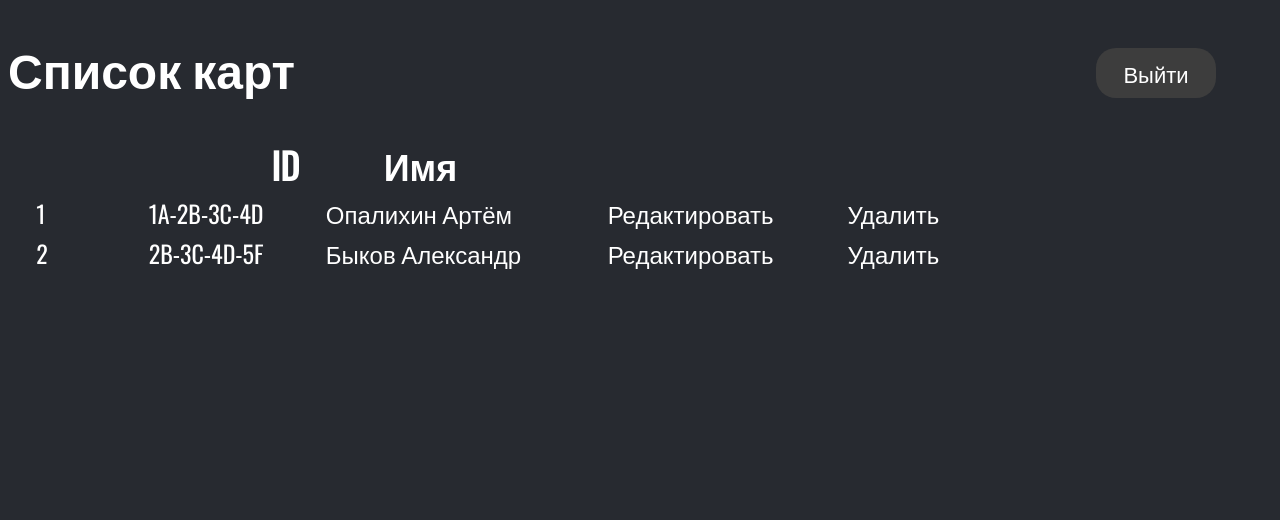
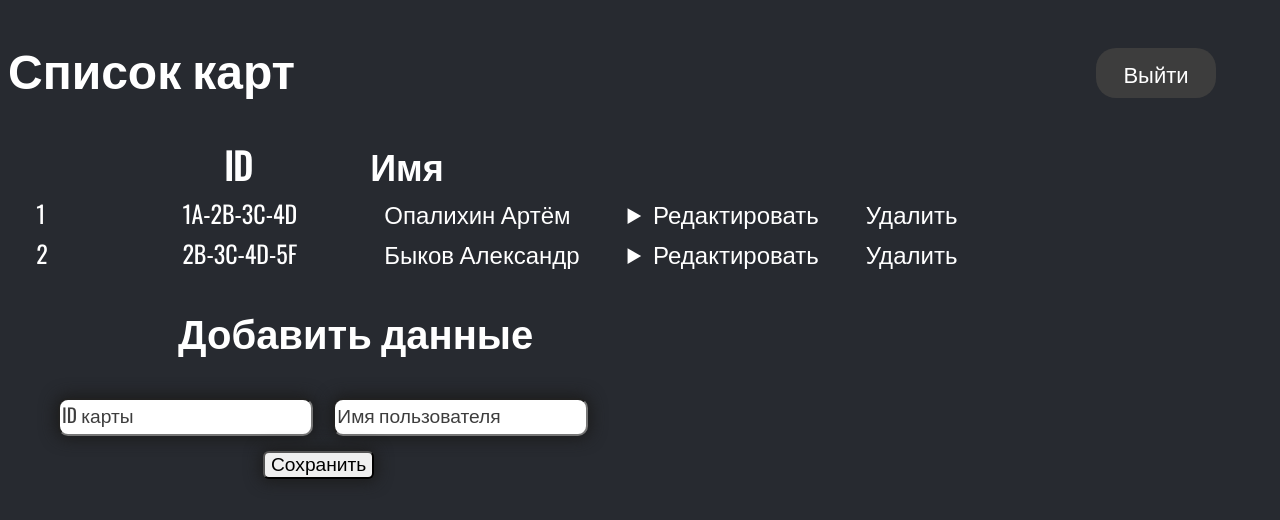
Before and after one commit to JustAdustie/FlaskPrikol, a Flask app: page /admin in a window 1280 px wide. Shown: the top 520 px of the page. Run offline with Flask 2, Linux system fonts and the light colour scheme; a user stored in the database is signed in; data comes from the database, SQL or seed files in the repository; both versions use the stored data as it was after the commit.

Commit message:
edit add and delete card info

```diff
--- a/FlaskDBandSite/main.py
+++ b/FlaskDBandSite/main.py
@@ -14,12 +14,15 @@ def admin():
     tmp = 0
     return render_template('admin.html', allcards=allcards, tmp=tmp)
 
+
 @main.route('/guard')
 @login_required
 def guard():
     return render_template('guard.html')
 
+
 @main.route("/admin/<int:id>/del")
+@login_required
 def delete(id):
     card = Card.query.get(id)
 
@@ -31,6 +34,41 @@ def delete(id):
         pass
 
 
+@main.route("/admin/<int:id>/edit", methods=['POST', 'GET'])
+@login_required
+def editfunc(id):
+    if request.method == "POST":
+        new_name = request.form['nameinput']
+        new_card = request.form['cardinput']
+        old_card = Card.query.get(id)
+        editCard = Card(id=id, name=new_name, card=new_card)
+        try:
+            print(new_name, new_card)
+            db.session.delete(old_card)
+            db.session.add(editCard)
+            db.session.commit()
+            return redirect(url_for('main.admin'))
+        except:
+            pass
+    else:
+        return redirect(url_for('main.admin'))
+
+
+@main.route("/admin/card_create", methods=['POST', 'GET'])
+@login_required
+def cardcreate():
+    if request.method == "POST":
+        card = request.form['card_add']
+        name = request.form['name_add']
+        try:
+            new_card = Card(card=card,name=name)
+            db.session.add(new_card)
+            db.session.commit()
+            return redirect(url_for('main.admin'))
+        except:
+            pass
+
+
 app = create_app()
 if __name__ == '__main__':
     db.create_all(app=create_app())
--- a/FlaskDBandSite/static/css/main.css
+++ b/FlaskDBandSite/static/css/main.css
@@ -46,8 +46,8 @@ body{
 .authTable_title {
     color: white;
     font-size: 150%;
-    padding-left: 25%;
-    padding-right: 50px;
+    padding-left: 20%;
+    padding-right: 90px;
 }
 
 table {
@@ -55,10 +55,6 @@ table {
     color: white;
     font-size: 150%;
     margin-left: 2%;
-}
-
-.authTable_content {
-
 }
 
 .authTable_link {
@@ -112,3 +108,28 @@ table {
     right: 5%;
     top: 6%;
 }
+.card_createTitle {
+    color: white;
+    font-size: 250%;
+    margin-left: 170px;
+}
+.cardid_input_field {
+    min-width: 25%;
+    min-height: 40%;
+    box-shadow:0 0 15px 3px rgba(28,28,28);
+    border-radius: 10px;
+    font-size: 120%;
+    margin-top: 10px;
+    margin-right: 2%;
+}
+.cardid_create {
+    display: flex;
+    margin-left: 50px;
+}
+.cardid_submit {
+    box-shadow:0 0 15px 3px rgba(28,28,28);
+    border-radius: 6px;
+    margin-top: 15px;
+    font-size: 120%;
+    margin-left: 205px;
+}
--- a/FlaskDBandSite/templates/admin.html
+++ b/FlaskDBandSite/templates/admin.html
@@ -22,11 +22,30 @@ Admin page
                     <td>{{ loop.index }}</td>
                     <td>{{ i.card }}</td>
                     <td>{{ i.name }}</td>
-                    <td><a href="" class="authTable_link">Редактировать</a></td>
-                    <td><a href="/admin/{{i.id}}/del" class="authTable_link">Удалить</a></td>
+                    <td>
+                        <details>
+                            <summary class="authTable_link">Редактировать</summary>
+                            <div class="edit_window">
+                                <form method="POST" action="/admin/{{ i.id }}/edit">
+                                    <input type="text" class="input_field" name="cardinput" id="cardinput" value="{{ i.card }}">
+                                    <input type="text" class="input_field" name="nameinput" id="nameinput" value="{{ i.name }}">
+                                    <input type="submit" class="input_field" value="Сохранить">
+                                </form>
+                            </div>
+                        </details>
+                    </td>
+                    <td><a href="/admin/{{ i.id }}/del" class="authTable_link">Удалить</a></td>
                 </tr>
             {% endfor %}
         </table>
 
+        <h1 class="card_createTitle">Добавить данные</h1>
+        <div class="cardid_create">
+            <form method="POST" action="/admin/card_create">
+            <input type="text" class="cardid_input_field" name="card_add" id="card_add" placeholder="ID карты">
+            <input type="text" class="cardid_input_field" name="name_add" id="name_add" placeholder="Имя пользователя">
+            <input type="submit" class="cardid_submit" value="Сохранить">
+            </form>
+        </div>
     </div>
 {% endblock %}
```
Also changed, not shown: FlaskDBandSite/db.sqlite.
